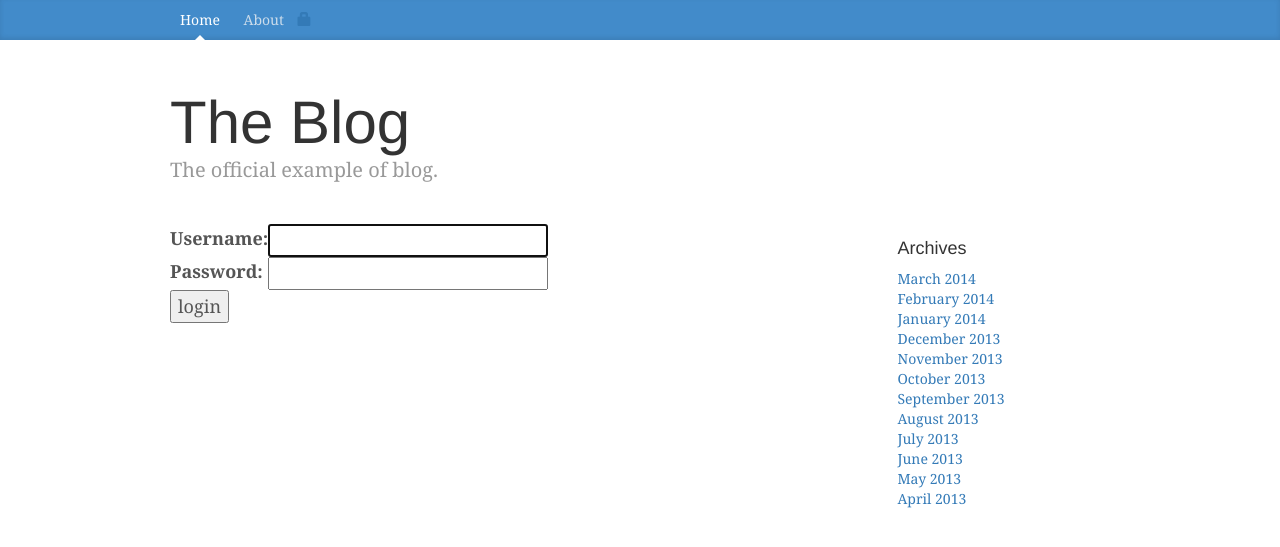
After one commit to Sasha-P/sblog, a Django app: page /accounts/login/ in a window 1280 px wide. The commit adds this page. Shown: the top 547 px of the page. Run offline with Django 3.2, Linux system fonts and the light colour scheme; some libraries are stand-ins or nearby versions.

Commit message:
added login and logout

```diff
--- a/blog/templates/blog/base.html
+++ b/blog/templates/blog/base.html
@@ -21,10 +21,15 @@
                 <!--<a class="blog-nav-item" href="#">New features</a>-->
                 <!--<a class="blog-nav-item" href="#">Press</a>-->
                 <!--<a class="blog-nav-item" href="#">New hires</a>-->
+                <a class="blog-nav-item" href="#">About</a>
+
                 {% if user.is_authenticated %}
                     <a href="{% url 'post_new' %}" class="top-menu"><span class="glyphicon glyphicon-plus"></span></a>
+                    <a href="{% url 'post_draft_list' %}" class="top-menu"><span class="glyphicon glyphicon-edit"></span></a>
+                    <span class="top-menu">Hello {{ user.username }}<small> (<a href="{% url 'django.contrib.auth.views.logout' %}">Log out</a>)</small></span>
+                {% else %}
+                    <a href="{% url 'django.contrib.auth.views.login' %}" class="top-menu"><span class="glyphicon glyphicon-lock"></span></a>
                 {% endif %}
-                <a class="blog-nav-item" href="#">About</a>
             </nav>
         </div>
     </div>
--- a/blog/templates/blog/post_detail.html
+++ b/blog/templates/blog/post_detail.html
@@ -5,9 +5,12 @@
         <h2 class="blog-post-title"><a href="{% url 'post_detail' pk=post.pk %}">{{ post.title }}</a></h2>
         {% if post.published_date %}
             <p class="blog-post-meta">published: {{ post.published_date }} by <a href="#">{{ post.author}}</a></p>
+        {% else %}
+            <a class="btn btn-default" href="{% url 'blog.views.post_publish' pk=post.pk %}">Publish</a>
         {% endif %}
         {% if user.is_authenticated %}
             <a class="btn btn-default" href="{% url 'post_edit' pk=post.pk %}"><span class="glyphicon glyphicon-pencil"></span></a>
+            <a class="btn btn-default" href="{% url 'post_remove' pk=post.pk %}"><span class="glyphicon glyphicon-remove"></span></a>
         {% endif %}
         <p>{{ post.text|linebreaks }}</p>
     </div>
--- /dev/null
+++ b/blog/templates/registration/login.html
@@ -0,0 +1,25 @@
+{% extends "blog/base.html" %}
+
+{% block content %}
+
+{% if form.errors %}
+    <p>Your username and password didn't match. Please try again.</p>
+{% endif %}
+
+<form method="post" action="{% url 'django.contrib.auth.views.login' %}">
+{% csrf_token %}
+    <table>
+    <tr>
+        <td>{{ form.username.label_tag }}</td>
+        <td>{{ form.username }}</td>
+    </tr>
+    <tr>
+        <td>{{ form.password.label_tag }}</td>
+        <td>{{ form.password }}</td>
+    </tr>
+    </table>
+
+    <input type="submit" value="login" />
+    <input type="hidden" name="next" value="{{ next }}" />
+    </form>
+{% endblock %}
--- a/blog/urls.py
+++ b/blog/urls.py
@@ -7,4 +7,7 @@
     url(r'^post/(?P<pk>\d+)/$', views.post_detail, name='post_detail'),
     url(r'^post/new/$', views.post_new, name='post_new'),
     url(r'^post/(?P<pk>\d+)/edit/$', views.post_edit, name='post_edit'),
+    url(r'^drafts/$', views.post_draft_list, name='post_draft_list'),
+    url(r'^post/(?P<pk>\d+)/publish/$', views.post_publish, name='post_publish'),
+    url(r'^post/(?P<pk>\d+)/remove/$', views.post_remove, name='post_remove'),
 ]
--- a/sblog/settings.py
+++ b/sblog/settings.py
@@ -121,3 +121,5 @@
 
 STATIC_URL = '/static/'
 STATIC_ROOT = os.path.join(BASE_DIR, 'static')
+
+LOGIN_REDIRECT_URL = '/'
--- a/sblog/urls.py
+++ b/sblog/urls.py
@@ -16,7 +16,12 @@
 from django.conf.urls import include, url
 from django.contrib import admin
 
+
+admin.autodiscover()
+
 urlpatterns = [
     url(r'^admin/', admin.site.urls),
+    url(r'^accounts/login/$', 'django.contrib.auth.views.login'),
+    url(r'^accounts/logout/$', 'django.contrib.auth.views.logout', {'next_page': '/'}),
     url(r'', include('blog.urls')),
 ]
```
Also changed, not shown: blog/templates/blog/post_draft_list.html (added, +15 -0 lines), blog/views.py (+24 -1 lines).
